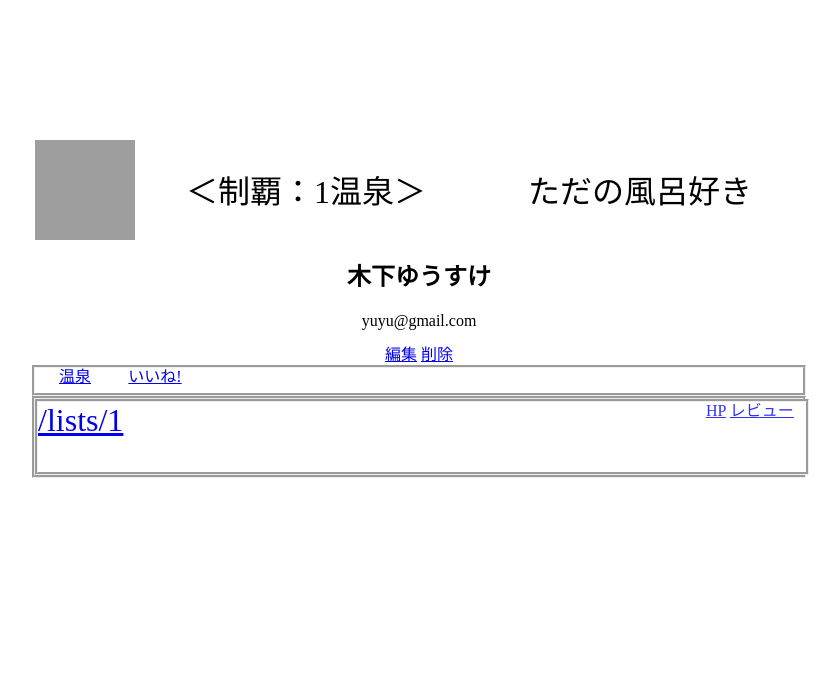
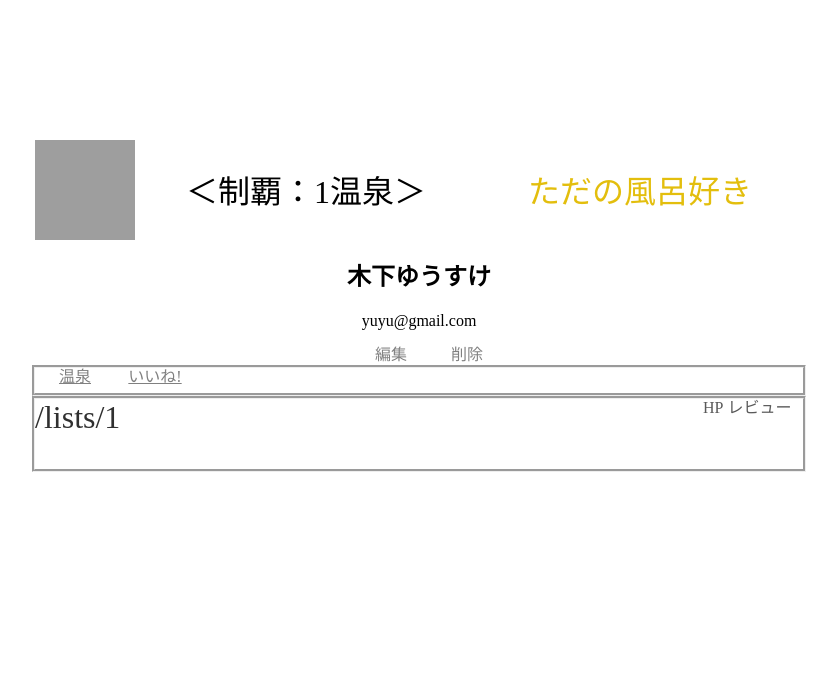
Before and after one commit to Fenotasu/yumeguri_app, a Rails app: page /users/1 in a window 1280 px wide. Shown: the part 60-737 px from the top of the page, without its empty margins (221-1061 px from the left). After the commit the page ends 532 px from the top, so only its background shows below. Run offline with Rails 7, Linux system fonts and the light colour scheme; a user stored in the database is signed in; data comes from the database, SQL or seed files in the repository; style sheets or scripts are compiled from the project's sources; some libraries are stand-ins or nearby versions; grey boxes are pictures that could not be loaded.

Commit message:
CSS,htmlを整理

```diff
--- a/app/assets/stylesheets/users.scss
+++ b/app/assets/stylesheets/users.scss
@@ -113,43 +113,71 @@ color: blue;}
 }
 
 /* ここからユーザー詳細ページ*/
-.user-show-body{
-  width: 100vw;
-  height:100vw;
-}
+
 .user-show-top{
       margin-top: 200px;
       text-align: center;
       width: 100vw;
+      img{
+        height: 100px;
+        width: 100px;
+      }
 }
-.user-flex{
+.user_image-yucount-rank{
   display: flex;
   margin: 0 auto;
   width: 60vw;
 }
-.user-flex img{
-  height: 100px;
-  width: 100px;
-}
+
 .yu-count{
   margin: auto;
   font-size: 2em;
 }
-
+.yu-level{
+  margin: auto;
+  font-size: 2em;
+  color:#e3be0d;
+}
+//ここからユーザー詳細の行った温泉一覧
 .show-container{
   height: 100%;
   width: 100vw;
   margin: 0 auto;
-}
-.user-show-item{
-  font-size: 15px;
-}
-.show-lists{
-  border: groove;
+a:hover{
+    color: blue;
+}}
+
+.user-edit-destroy{
   width: 60%;
   margin: 0 auto;
-}
-.list-index-item2{
+ a{
+    color:gray;
+    text-decoration: none;
+    margin:0 10px;
+    text-align: center;
+}}
+
+.user-tabs{
+  border: groove;
+  height: 25px;
+  width: 60vw;
+  list-style: none;
+  margin: 0 auto;
+ a{
+   display: inline-block;
+  margin-left: 50px;
+  margin: 0 auto;
+  width: 80px;
+  float: left;
+  cursor: pointer;
+  color: gray;
+  display: inline-block;
+}}
+.user_tabs a:hover{
+color: blue;}
+
+
+.onsen-item{
   border: groove;
   height: 50px;
   width: 60vw;
@@ -159,57 +187,74 @@ color: blue;}
   margin-bottom: 10px;
   margin: 0 auto;
   display: flex;
-}
+   a{
+    margin-bottom: 1px;
+    display: inline-block;
+    text-decoration: none;
+    color:#303030;
+    text-decoration: none;
+  :hover{
+  color: blue;}  }}
 
-.user-tabs{
-  border: groove;
-  height: 25px;
-  width: 60vw;
-  list-style: none;
-  margin: 0 auto;
- li{
-   display: inline-block;
-  margin-left: 50px;
-  margin: 0 auto;
-  width: 80px;
-  float: left;
-  cursor: pointer;
-  color: gray;
-}}
-.user_tabs li.active a{
-  color: #57575f;
-}
-
-.user-index-right{
+.onsen-item-right{
   height: 20px;
   opacity: 0.8;
   color: gray;
   width: 100px;
   margin-left: auto;
 }
-.user-index-left{
+.onsen-item-left{
   font-size: 2em;
 }
 // ここからユーザーのいいね一覧ページ
-.show-index-item3{
+
+.list-edit-link a{
+  color:#303030;
+  opacity: 0.8;
+  text-decoration: none;
+  display: inline-block;
+}
+
+
+.like-item{
   border: groove;
   width: 60vw;
   margin: 0 auto;
   display: flex;
   flex-direction: row;
 }
-.list-right{
+.like-item-left{
   width: 10vw;
   img{
     height: 60px;
     width: 60px;
   }
 }
-.list-left li{
+
+
+.like-item-right {
+  text-align: left;
+  a{
 list-style: none;
-text-align: left;
 margin-top: 10px;
+text-decoration: none;
+}}
+
+
+.list-user_comment a{
+  text-decoration: none;
+  color:#303030;
+  display: inline-block;
+  margin-bottom: 1px;
+  font-size: 1.5em;
 }
+
+  .list-user_comment a  :hover{
+      color: blue;
+    }
+
+
+
 
 /* ここからユーザー編集ページ*/
 .user-edit-body{
--- a/app/controllers/users_controller.rb
+++ b/app/controllers/users_controller.rb
@@ -108,6 +108,8 @@ end
 def likes
   @user=User.find_by(id: params[:id])
   @likes=Like.where(user_id: @user.id)
+  @list= List.find_by(id: params[:id])
+  @onsen_count=List.where(user_id: @user.id).count
 end
 
 
--- a/app/views/lists/index.html.erb
+++ b/app/views/lists/index.html.erb
@@ -1,4 +1,6 @@
+<!-- ここから投稿一覧ページ -->
   <body class="page list index">
+    <!-- フラッシュがある場合は表示 -->
       <div class="flash">
       <%if flash[:notice]%>
       <%=flash[:notice]%>
--- a/app/views/users/show.html.erb
+++ b/app/views/users/show.html.erb
@@ -1,14 +1,14 @@
-<body class="user-show-body">
+<!--  ユーザー詳細ページ--投稿を表示-->
 <div class="user-show-top">
-
-<div class="user-flex">
+      <div class="user_image-yucount-rank">
             <div class="profile-image">
                 <img src="<%="/user_images/#{@user.users_image}"%>">
             </div>
             <div class="yu-count">
               ＜制覇：<%=@onsen_count%>温泉＞
             </div>
-        <div class="yu-count">
+            <!-- 行った温泉の数に合わせて表示変更 -->
+            <div class="yu-level">
                   <%if  @onsen_count >10%>
                       泉人
                   <% elsif  @onsen_count >8 %>
@@ -21,36 +21,38 @@
                       着替え中
                   <%end%>
             </div>
-</div>
+      </div>  <!-- user_image-yucount-rankの閉じタグ -->
+
+
+
          <div class="show-container">
                <h2>    <%= @user.name %>  </h2>
             <div class = "user-show-name">
                 <p>    <%= @user.email %>  </p>
             </div>
-            <div class="show-link">
+            <div class="user-edit-destroy">
                     <%if @user.id==@current_user.id%>
-                <%= link_to" 編集", "/users/#{@user.id}/edit"%>
-                <%= link_to("削除","/users/#{@user.id}/destroy",{method:"post"})%>
+                    <a>  <%= link_to" 編集", "/users/#{@user.id}/edit"%></a>
+                    <a>  <%= link_to("削除","/users/#{@user.id}/destroy",{method:"post"})%></a>
                     <%end%>
             </div>
             <div class="user-tabs">
-                        <li class="active"><%= link_to("温泉", "/users/#{@user.id}") %></li>
-                        <li><%= link_to("いいね!", "/users/#{@user.id}/likes") %></li>
+                    <a><%= link_to("温泉", "/users/#{@user.id}") %></a>
+                    <a><%= link_to("いいね!", "/users/#{@user.id}/likes") %></a>
             </div>
-            <div class="show-lists">
 
+            <div class="user-onsen-lists">
                   <% @user.lists.each do |list| %>
-              <div class="list-index-item2">
-                  <div class= "user-index-left">
+                      <div class="onsen-item">
+                            <div class= "onsen-item-left">
                             <%=link_to list.content,"/lists/#{list.id}"%>
                             </div>
-                  <div class= "user-index-right">
+                            <div class= "onsen-item-right">
                                 <%=link_to "HP", @list.url%>
                                 <%=link_to "レビュー", @list.review%>
                             </div>
                     </div>
                   <%end%>
             </div>
-          </div>
-         </div>
-  </body>
+          </div>  　<!-- show-containerの閉じタグ -->
+  </div>  <!-- user-show-topの閉じタグ -->
```
Also changed, not shown: app/assets/stylesheets/lists.scss (+28 -7 lines), app/views/lists/show.html.erb (+18 -8 lines), app/views/users/likes.html.erb (+46 -24 lines). Lines whose indentation alone changed are shown as unchanged.
